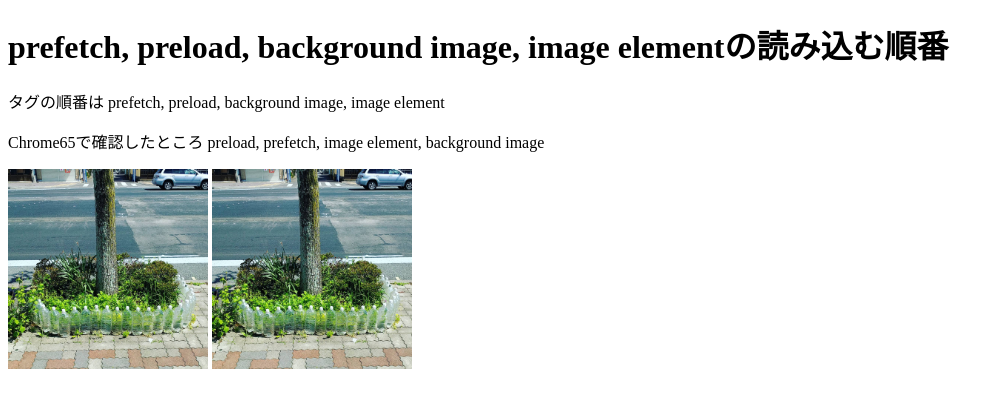
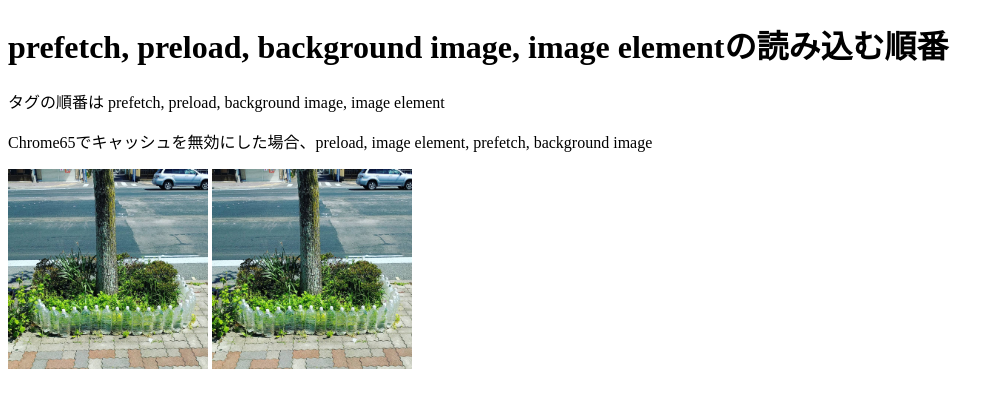
Before and after one commit to ksk1015/ksk1015.github.io, a plain HTML site: page loading-priority/index.html in a window 1280 px wide. Shown: the whole page, without its empty margins (0-1004 px from the left). Drawn offline with Linux system fonts and the light colour scheme.

Commit message:
change comment

```diff
--- a/loading-priority/index.html
+++ b/loading-priority/index.html
@@ -10,7 +10,7 @@
 
 <h1>prefetch, preload, background image, image elementの読み込む順番</h1>
 <p>タグの順番は prefetch, preload, background image, image element</p>
-<p>Chrome65で確認したところ preload, prefetch, image element, background image</p>
+<p>Chrome65でキャッシュを無効にした場合、preload, image element, prefetch, background image</p>
 
 <div style="display: inline-block; width: 200px; height: 200px; background-size: 100% 100%; background-image: url(image.jpg?backgroundImage)"></div>
 <img src="image.jpg?imageElement" width="200" height="200">
```
